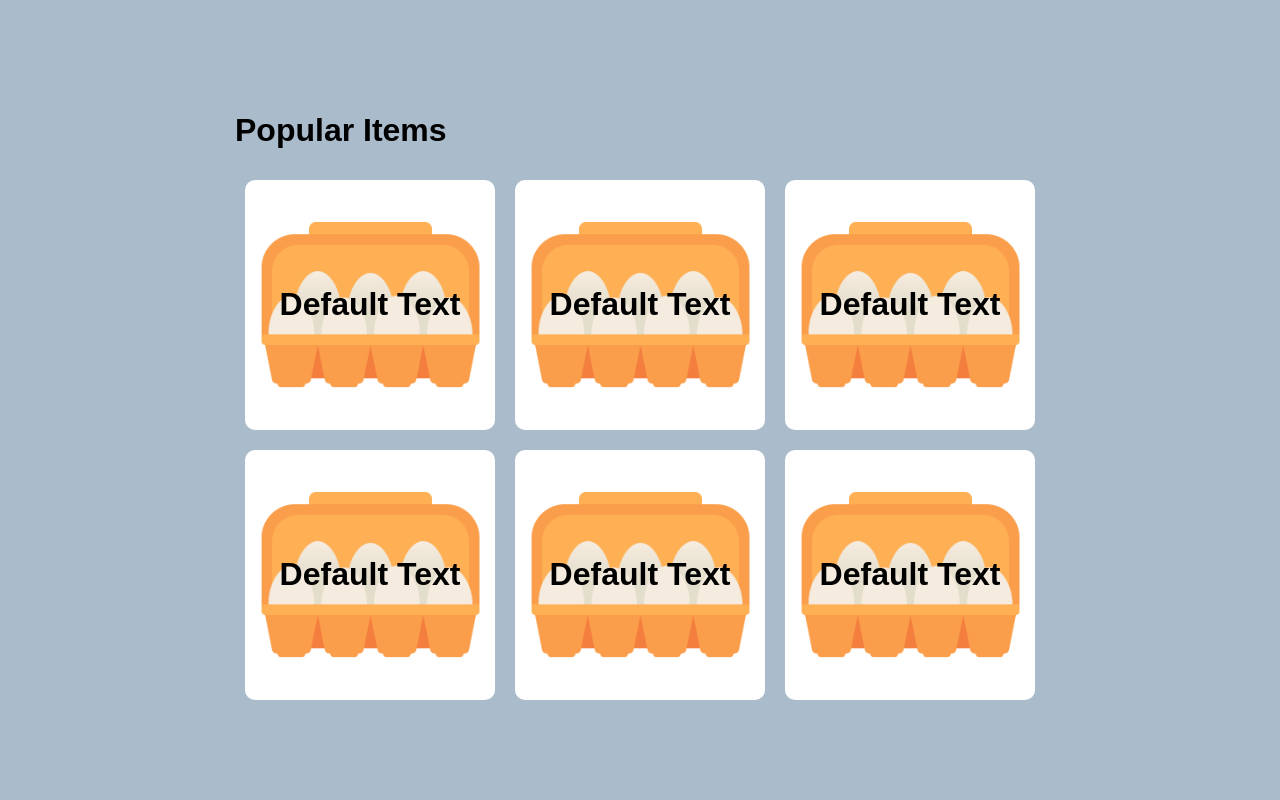
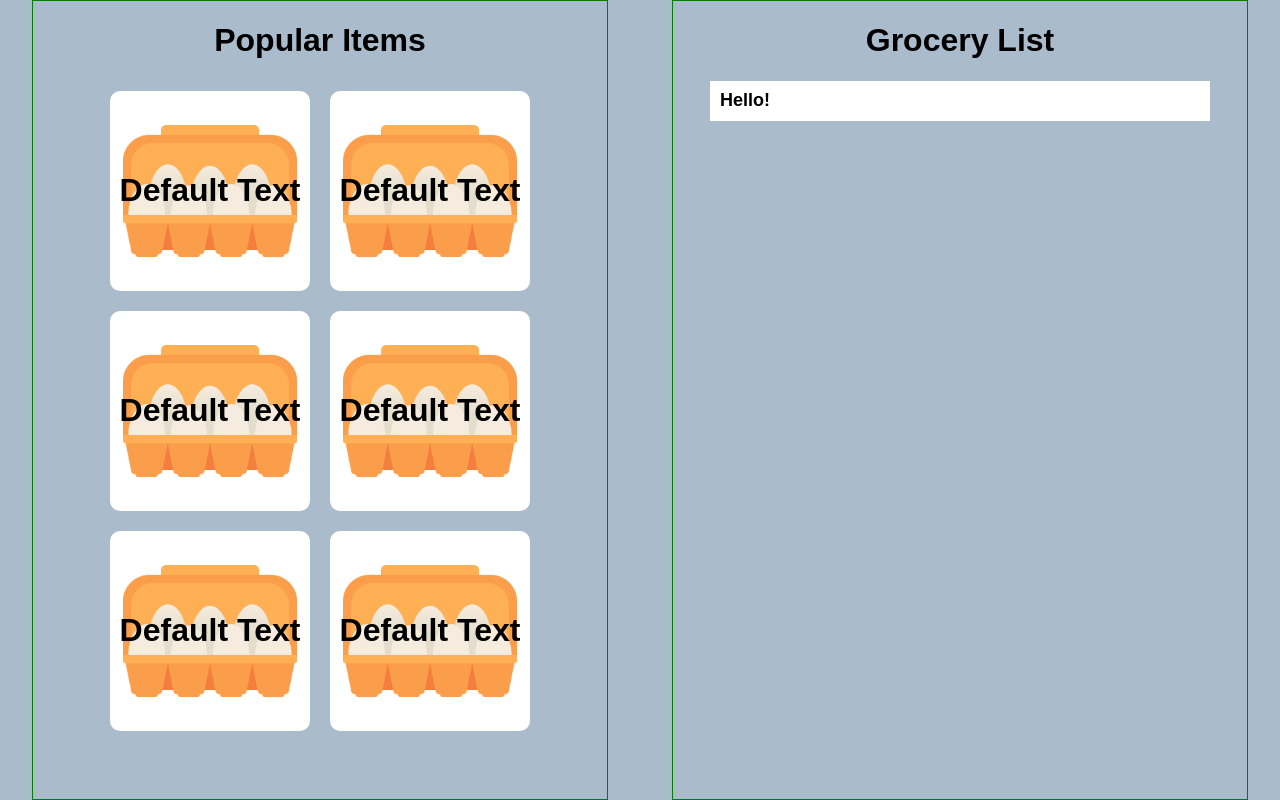
Before and after one commit to Leighai/GroceryList, a Next.js app: page / in a window 1280 px wide. Built offline with nearby package versions, Linux system fonts and the light colour scheme.

Commit message:
rhs progress

```diff
--- a/components/GroceryItem/index.js
+++ b/components/GroceryItem/index.js
@@ -1,8 +1,8 @@
 import styled from "styled-components";
 
 const GroceryCont = styled.div`
-  width: 250px;
-  height: 250px;
+  width: 200px;
+  height: 200px;
   display: flex;
   position: relative;
   justify-content: center;
--- /dev/null
+++ b/components/GroceryList/index.js
@@ -0,0 +1,21 @@
+import ListHeader from "../ListHeader";
+
+import styled from "styled-components";
+
+const GroceryListCont = styled.div`
+  display: flex;
+  flex-direction: column;
+  width: 500px;
+`
+
+const GroceryList = ({
+
+}) => {
+  return(
+    <GroceryListCont>
+      <ListHeader text = "Hello!" />
+    </GroceryListCont>
+  )
+}
+
+export default GroceryList;
--- /dev/null
+++ b/components/ListHeader/index.js
@@ -0,0 +1,29 @@
+import styled from "styled-components";
+
+const HeaderCont = styled.div`
+  height: 40px;
+  background-color: #FFF;
+  display: flex;
+  align-items: center;
+  padding: 10px;
+`
+
+const HeaderText = styled.h2`
+  margin: 0;
+  font-weight: 600;
+  font-size: 18px;
+`
+
+const ListHeader = ({
+
+  text = "Default"
+
+}) => {
+  return(
+    <HeaderCont>
+      <HeaderText>{text}</HeaderText>
+    </HeaderCont>
+    )
+}
+
+export default ListHeader;
--- a/pages/index.js
+++ b/pages/index.js
@@ -1,7 +1,9 @@
-import GroceryItem from "../components/groceryItem"
+import GroceryItem from "../components/groceryItem";
+import GroceryList from "../components/GroceryList";
+
 import styled from "styled-components"
 
-const GroceryListCont = styled.div`
+const AppCont = styled.div`
   margin: 0;
   width: 100vw;
   height: 100vh;
@@ -11,8 +13,19 @@ const GroceryListCont = styled.div`
   align-items: center;
 `
 
+const MainColumn = styled.div`
+  display: flex;
+  flex-direction: column;
+  text-align: center;
+  border: 1px solid green;
+  min-height: 100%;
+  min-width: 45%;
+`
+
 const Column = styled.div`
-
+  display: flex;
+  justify-content: center;
+  align-items: center;
 `
 
 const Subcolumn = styled.div`
@@ -21,26 +34,37 @@ const Subcolumn = styled.div`
   justify-content: center;
   align-items: center;
   margin: 0;
-  flex-wrap: wrap;
-  max-height: 100vh;
+
 `
 
+const Title = styled.h1`
+`
 
 
 export default function Home() {
   return (
-    <GroceryListCont>
+    <AppCont>
+      <MainColumn>
+        <Title>Popular Items</Title>
         <Column>
-        <h1>Popular Items</h1>
           <Subcolumn>
             <GroceryItem imgUrl="/egg.png" />
             <GroceryItem imgUrl="/egg.png" />
             <GroceryItem imgUrl="/egg.png" />
+          </Subcolumn>
+          <Subcolumn>
             <GroceryItem imgUrl="/egg.png" />
             <GroceryItem imgUrl="/egg.png" />
             <GroceryItem imgUrl="/egg.png" />
           </Subcolumn>
         </Column>
-    </GroceryListCont>
+      </MainColumn>
+      <MainColumn>
+        <Title>Grocery List</Title>
+        <Column>
+          <GroceryList />
+        </Column>
+      </MainColumn>
+    </AppCont>
   )
 }
```
Also changed, not shown: components/ListItem/index.js (added), 1 other file (tests, documents, lock files or other folders). Lines whose indentation alone changed are shown as unchanged.
